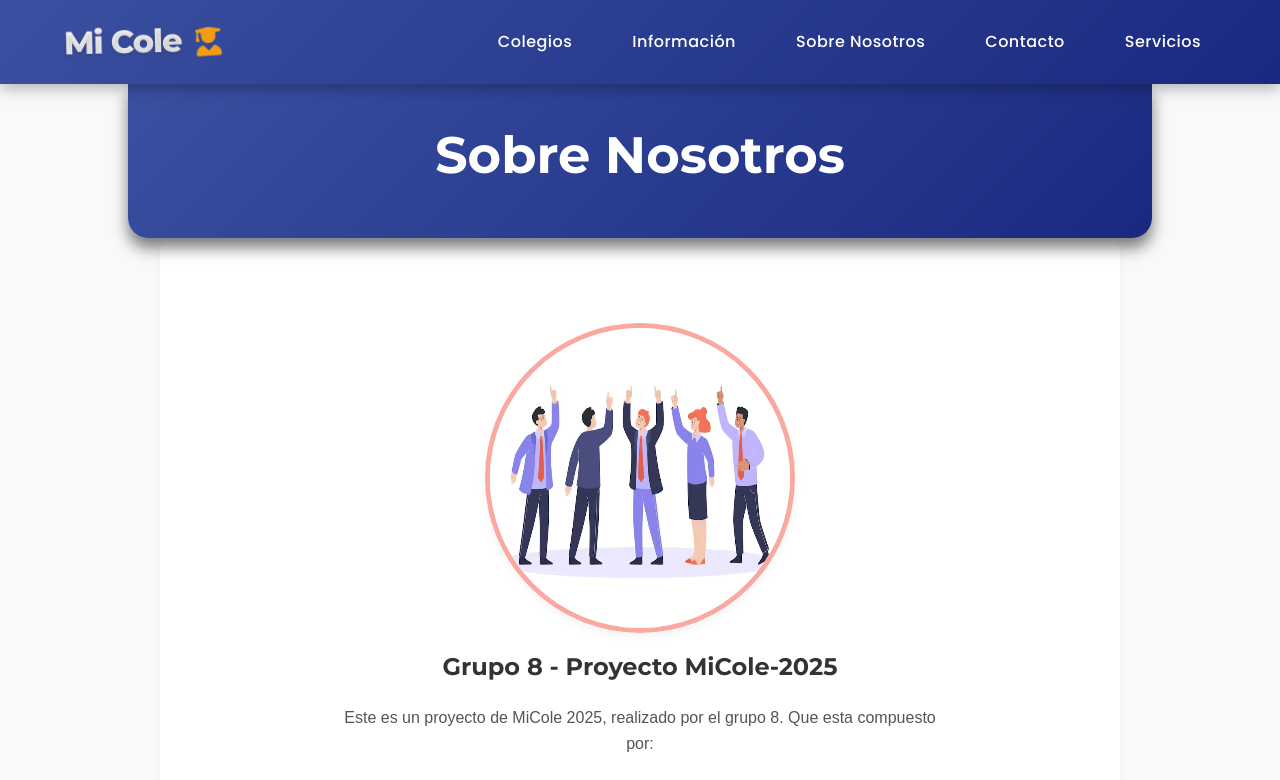
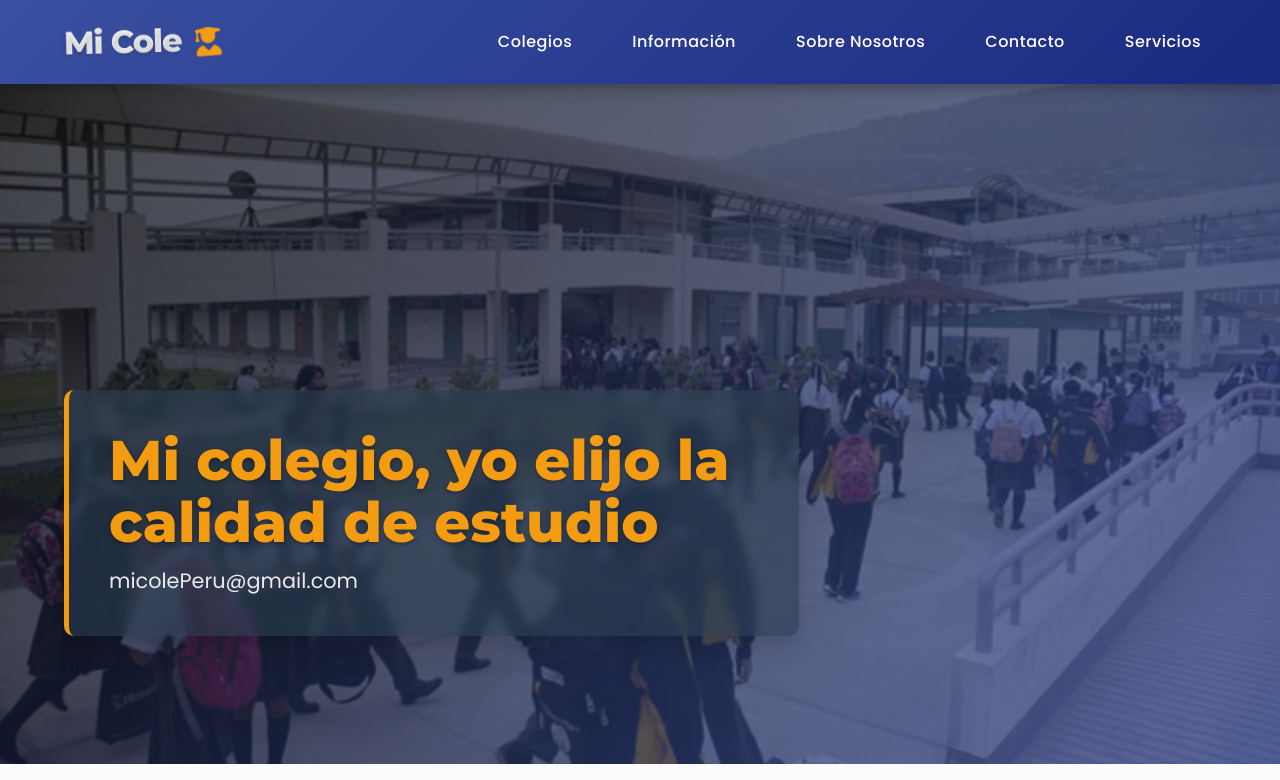
Before and after one commit to PGCQ/micoleideal, a React (Vite) app: page / in a window 1280 px wide. Shown: the top 780 px of the page. Built offline with nearby package versions, Linux system fonts and the light colour scheme.

Commit message:
quitnado colegios de index

```diff
--- a/src/App.jsx
+++ b/src/App.jsx
@@ -1,22 +1,17 @@
 import './App.css';
 import { Footer, Header } from './components'
-import Colegios from './paginas/Colegios';
 
 function App() {
   return (
     <div className="App">
-
-
-
-     <Header></Header>
-     <Colegios />
+      <Header></Header>
 
       <main>
         {/* 3. Sección "Academias de Perú" */}
         <section className="seccion-academias">
           <h2>Las mejores academias de Perú</h2>
           <div className="tarjetas-1">
-             <div className="tarjeta-2">
+            <div className="tarjeta-2">
               <div className="imagen-leccion-placeholder">
 
               </div>
--- a/src/main.jsx
+++ b/src/main.jsx
@@ -6,7 +6,7 @@ import App from './App.jsx'
 
 createRoot(document.getElementById('root')).render(
   <StrictMode>
-    <Nosotros />
+    <App />
 
   </StrictMode>,
 )
```
